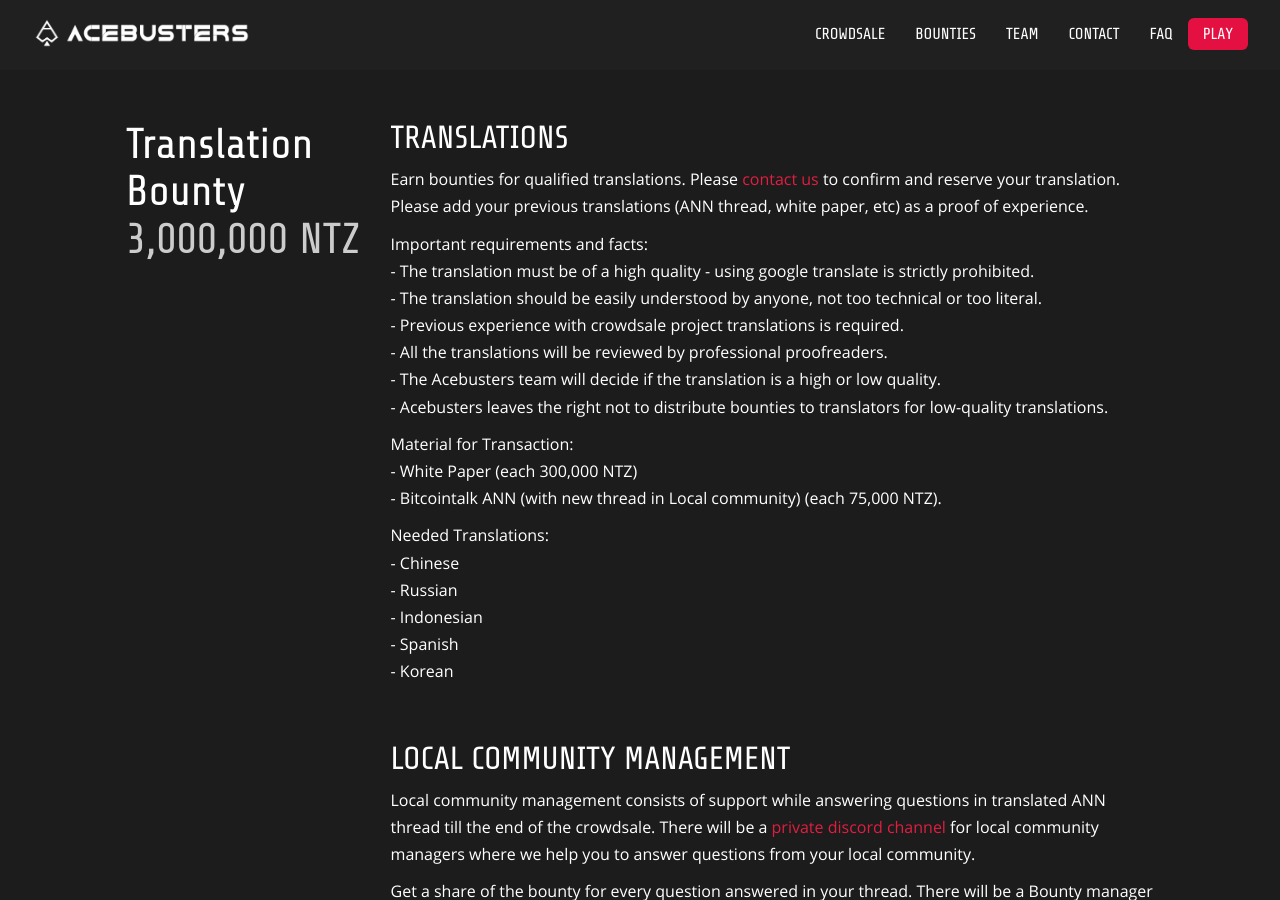
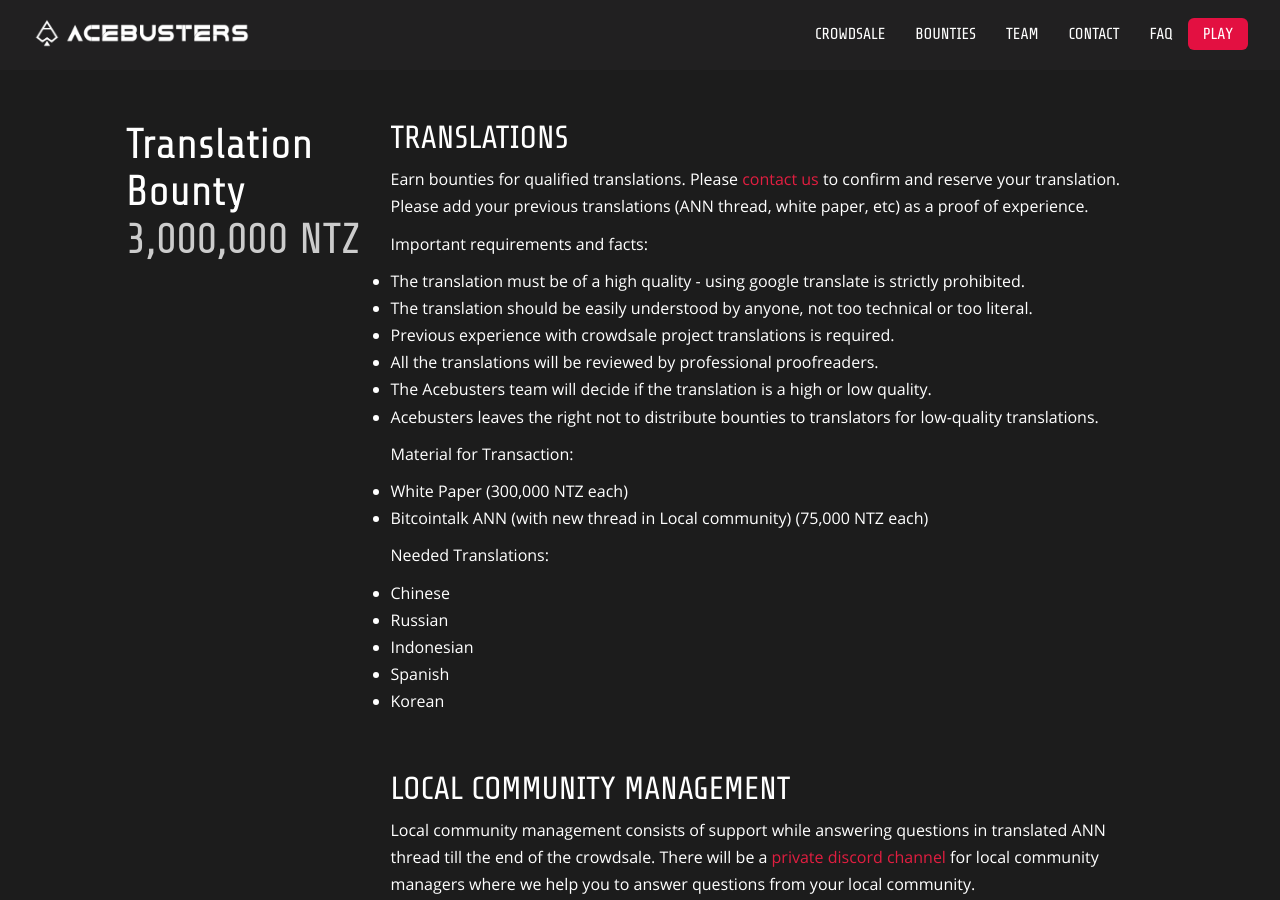
Before and after one commit to acebusters/acebusters-website, a Jekyll site: the page built from bounties.md, in a window 1280 px wide and 900 px high, scrolled down 1850 px. Built offline with Jekyll 4.4.1, drawn with Linux system fonts in a browser that asks for light colours.

Commit message:
more bounty styling

```diff
--- a/_layouts/bounty.html
+++ b/_layouts/bounty.html
@@ -57,12 +57,12 @@
                       <p>
                         Rewards for qualifying submissions range from 15,000 NTZ to 1,500,000 NTZ. The final amount is always chosen at the discretion of the Acebusters team and is based on our judgment of the complexity and impact of the patch. The usual reward amounts are:
                       </p>
-                      <p>
-                      <b>Up to 1,500,000 NTZ</b>for complicated, high-impact improvements that almost certainly prevent major vulnerabilities in the affected code.<br />
-                      <b>750,000 NTZ</b>for moderately complex patches that offer compelling security benefits. <br />
-                      <b>300,000 NTZ</b>for submissions of modest complexity, or for ones that offer fairly speculative gains.<br />
-                      <b>15,000 NTZ</b>"one-liner special" for trivial improvements that nevertheless have a merit from the security standpoint.
-                      </p>
+                      <ul>
+                        <li><b>Up to 1,500,000 NTZ</b>for complicated, high-impact improvements that almost certainly prevent major vulnerabilities in the affected code.</li>
+                        <li><b>750,000 NTZ</b>for moderately complex patches that offer compelling security benefits. </li>
+                        <li><b>300,000 NTZ</b>for submissions of modest complexity, or for ones that offer fairly speculative gains.</li>
+                        <li><b>15,000 NTZ</b>"one-liner special" for trivial improvements that nevertheless have a merit from the security standpoint. </li>
+                      </ul>
                     </div>
                 </div>
             </div>
@@ -86,26 +86,32 @@
                       </p>
                       <p>
                         Important requirements and facts:<br />
-                          - The translation must be of a high quality - using google translate is strictly prohibited.<br />
-                          - The translation should be easily understood by anyone, not too technical or too literal.<br />
-                          - Previous experience with crowdsale project translations is required.<br />
-                          - All the translations will be reviewed by professional proofreaders.<br />
-                          - The Acebusters team will decide if the translation is a high or low quality.<br />
-                          - Acebusters leaves the right not to distribute bounties to translators for low-quality translations.
+                        <ul>
+                          <li>The translation must be of a high quality - using google translate is strictly prohibited.</li>
+                          <li>The translation should be easily understood by anyone, not too technical or too literal.</li>
+                          <li>Previous experience with crowdsale project translations is required.</li>
+                          <li>All the translations will be reviewed by professional proofreaders.</li>
+                          <li>The Acebusters team will decide if the translation is a high or low quality.</li>
+                          <li>Acebusters leaves the right not to distribute bounties to translators for low-quality translations.</li>
+                        </ul>
                       </p>
                       <p>
                         Material for Transaction:<br />
-                          - White Paper (each 300,000 NTZ)<br />
-                          - Bitcointalk ANN (with new thread in Local community) (each 75,000 NTZ).
+                        <ul>
+                          <li>White Paper (300,000 NTZ each)</li>
+                          <li>Bitcointalk ANN (with new thread in Local community) (75,000 NTZ each)</li>
+                        </ul>
                       </p>
 
                       <p>
                         Needed Translations:<br />
-                          - Chinese<br />
-                          - Russian<br />
-                          - Indonesian<br />
-                          - Spanish<br />
-                          - Korean<br />
+                        <ul>
+                          <li>Chinese</li>
+                          <li>Russian</li>
+                          <li>Indonesian</li>
+                          <li>Spanish</li>
+                          <li>Korean</li>
+                        </ul>
                       </p>
 
                       <h3 style="margin-top: 56px;">Local Community management</h3>
```
